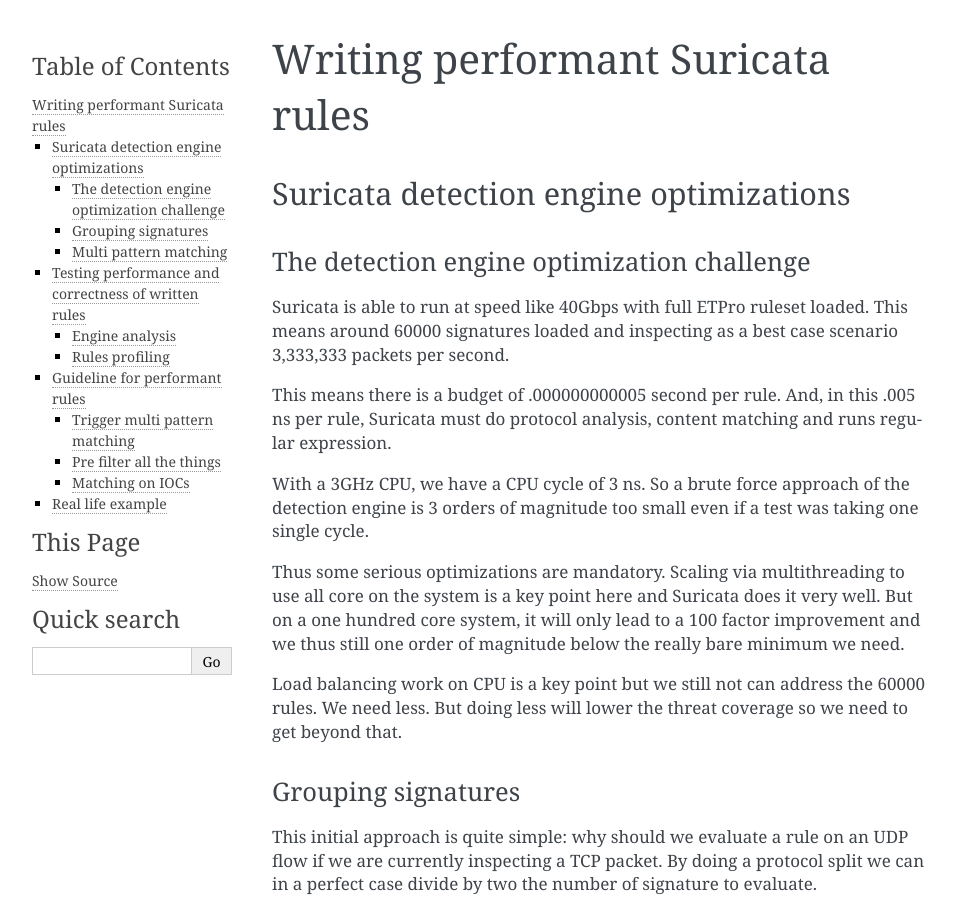
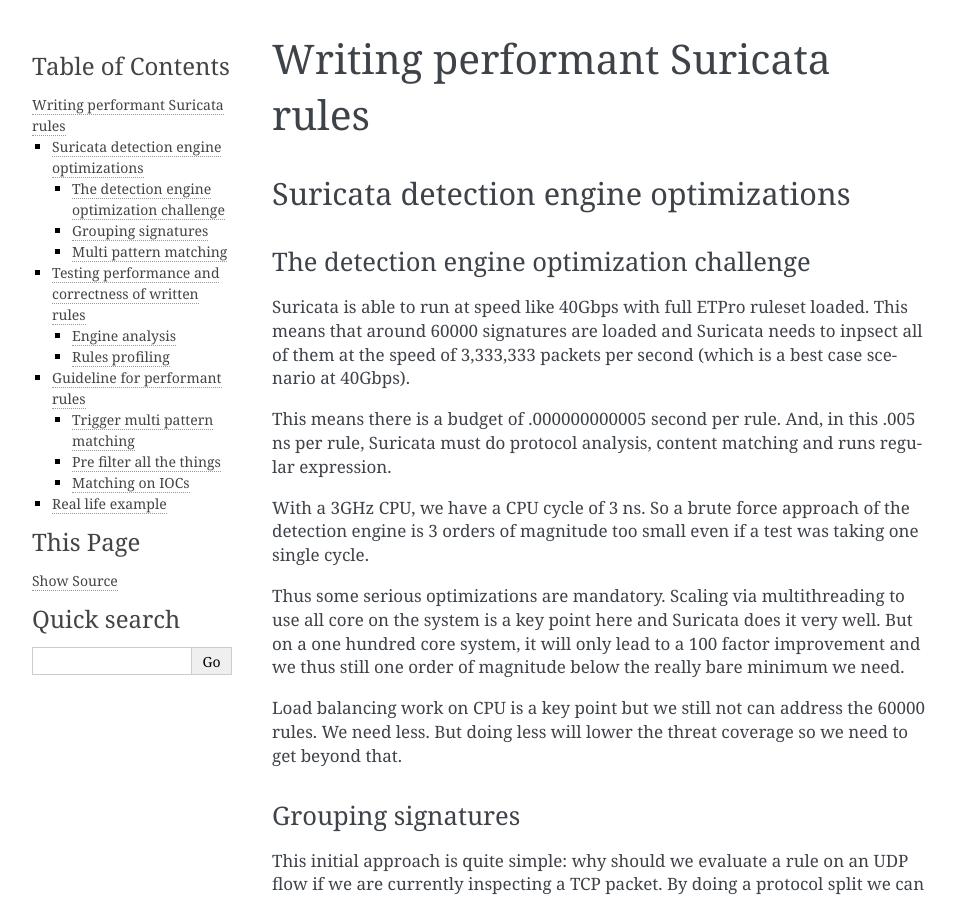
Before and after one commit to StamusNetworks/suricata-4-analysts, a Sphinx documentation site: the page built from source/write-performant-rules.rst, in a window 1280 px wide and 900 px high. Shown: the whole window, without its empty margins (148-1104 px from the left). Built offline with Sphinx 7.4.7, drawn with Linux system fonts in a browser that asks for light colours.

Commit message:
Update write-performant-rules.rst

```diff
--- a/source/write-performant-rules.rst
+++ b/source/write-performant-rules.rst
@@ -9,8 +9,8 @@
 -------------------------------------------
 
 Suricata is able to run at speed like 40Gbps with full ETPro ruleset loaded.
-This means around 60000 signatures loaded and inspecting as a best case scenario
-3,333,333 packets per second.
+This means that around 60000 signatures are loaded and Suricata needs to inpsect all of them
+at the speed of 3,333,333 packets per second (which is a best case scenario at 40Gbps).
 
 This means there is a budget of .000000000005 second per rule. And, in this
 .005 ns per rule, Suricata must do protocol analysis, content matching and runs regular expression.
```
